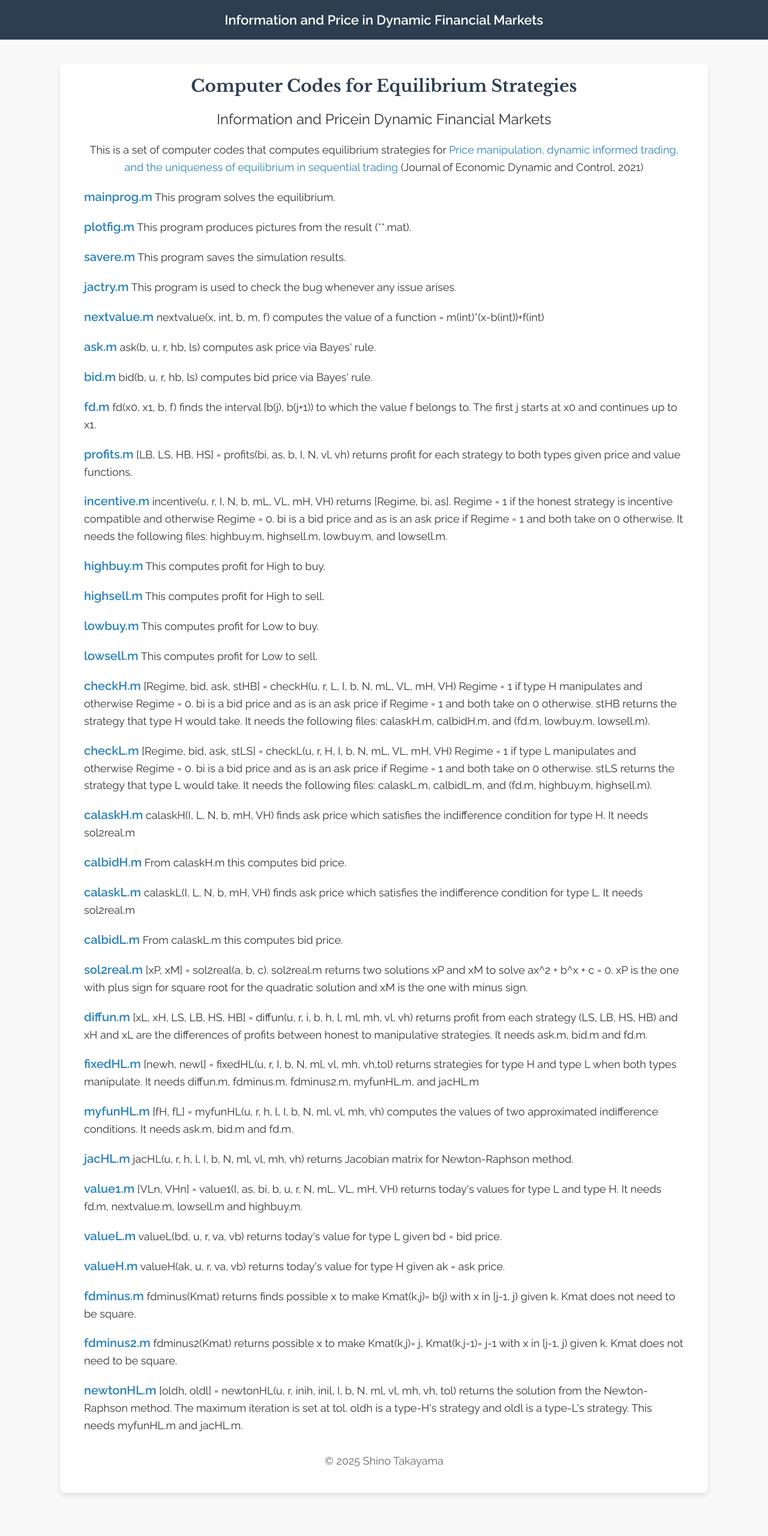
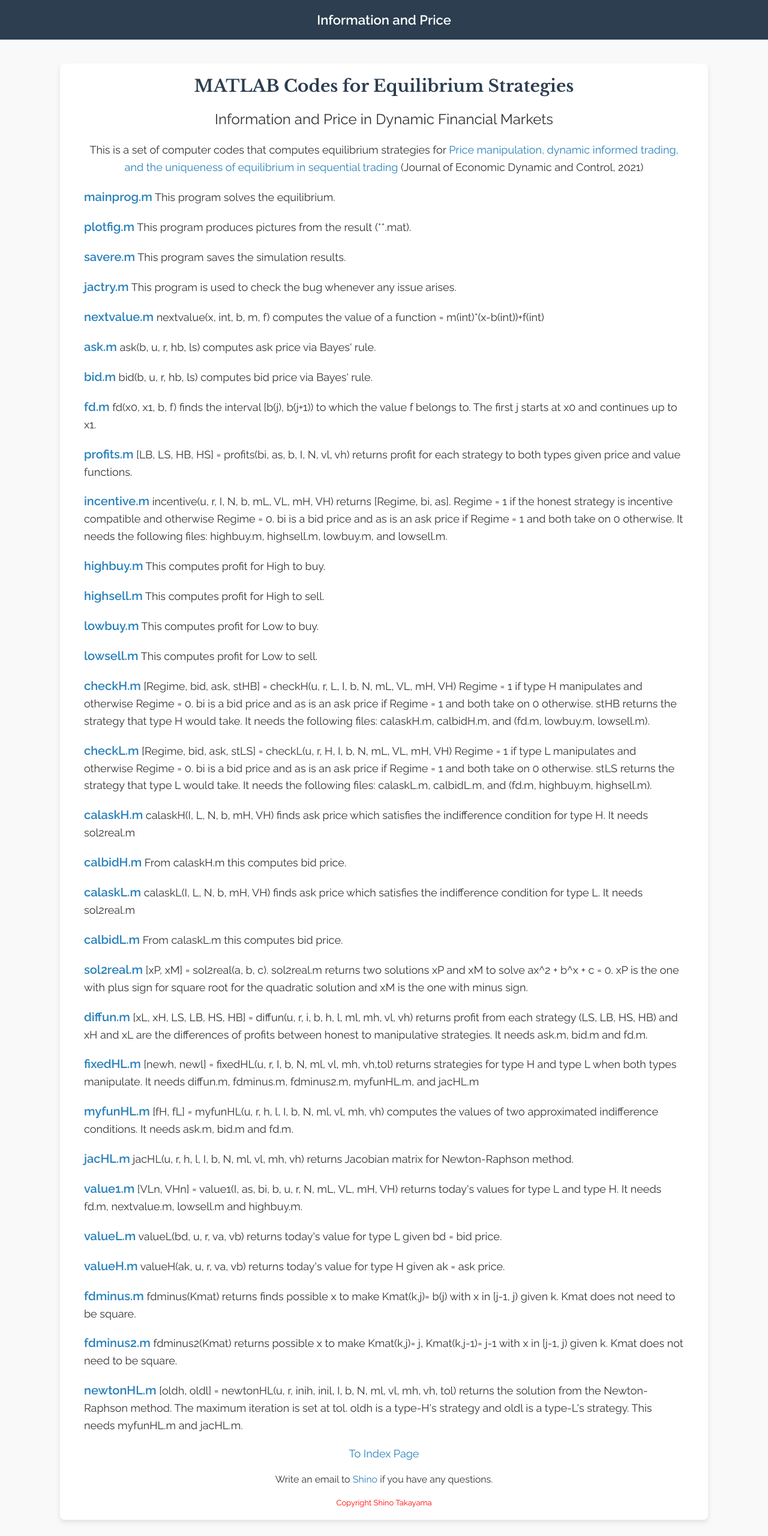
Before and after one commit to shinotakayama/price, a plain HTML site: page index.html in a window 1280 px wide. Shown: the whole page at 60% size. Before the commit the page ends 2528 px from the top, so only its background shows below. Drawn offline with nearby package versions, Linux system fonts and the light colour scheme.

Commit message:
Update index.html

```diff
--- a/index.html
+++ b/index.html
@@ -97,19 +97,17 @@
 <body>
 
   <header>
-    Information and Price in Dynamic Financial Markets
+    Information and Price
   </header>
 
   <div class="container">
     <!-- Title -->
-    <h1>Computer Codes for Equilibrium Strategies</h1>
+    <h1>MATLAB Codes for Equilibrium Strategies</h1>
 
-    <!-- Original snippet content STARTS here -->
-    <!-- (All paragraphs and links preserved verbatim) -->
 
     <p align="center">
       <span style="font-size: x-large;">
-        Information and Pricein Dynamic Financial Markets
+        Information and Price in Dynamic Financial Markets
       </span>
     </p>
 
@@ -315,15 +313,12 @@
       </div>
     </div>
 
-    <center>
-      <!-- You can add more content here if you wish -->
-    </center>
 
-    <!-- Original snippet content ENDS here -->
+      <center>
+<p><a title="" href="http://www.shinotakayama.com">To Index Page</a></p>
 
-    <footer>
-      <p>&copy; 2025 Shino Takayama</p>
-    </footer>
-  </div>
-</body>
+Write an email to <a href="mailto:s.takayama1@uq.edu.au">Shino</a> if you have any questions. <br/> <br/>
+  <span style="color: #ff0000; font-size: small;">Copyright Shino Takayama </span></center>
+
+    </body>
 </html>
```
